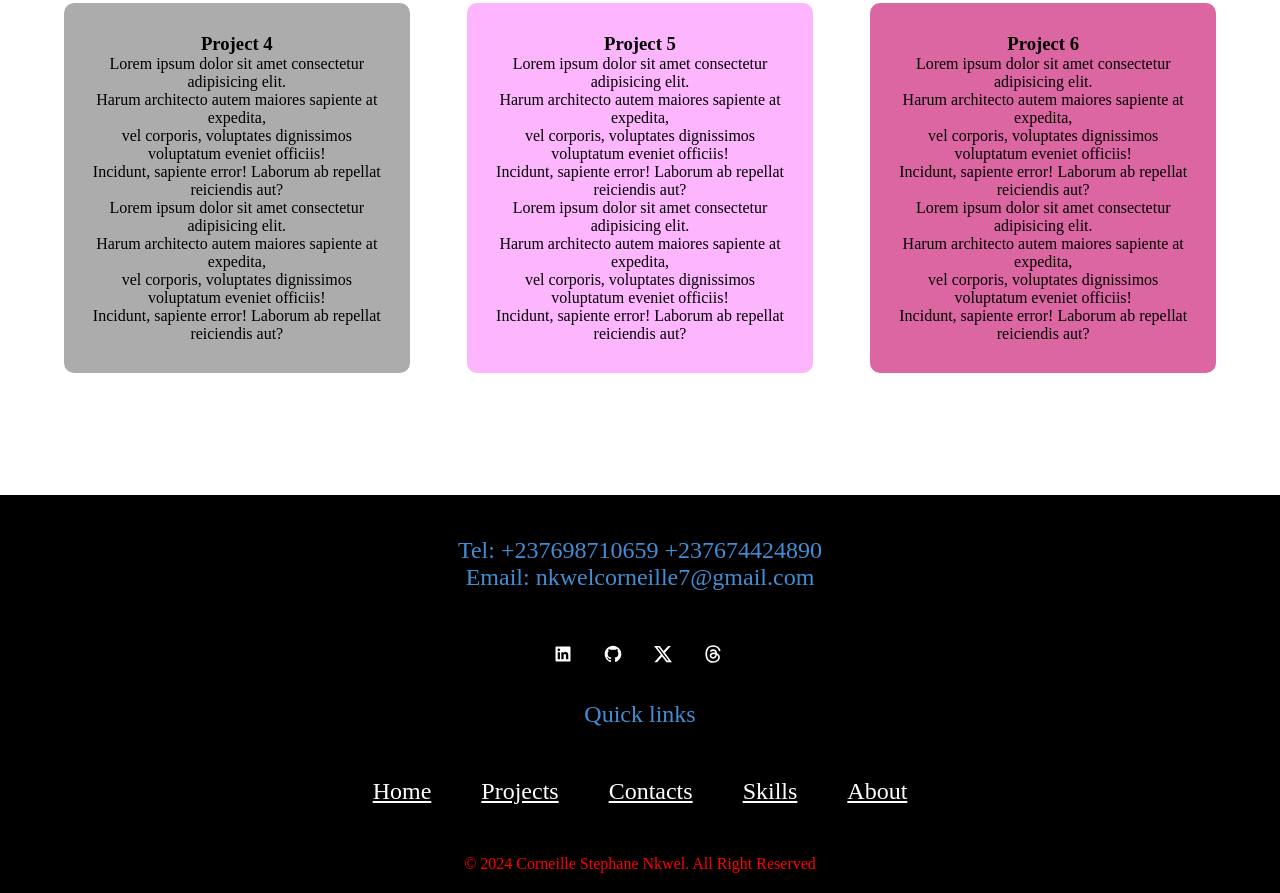
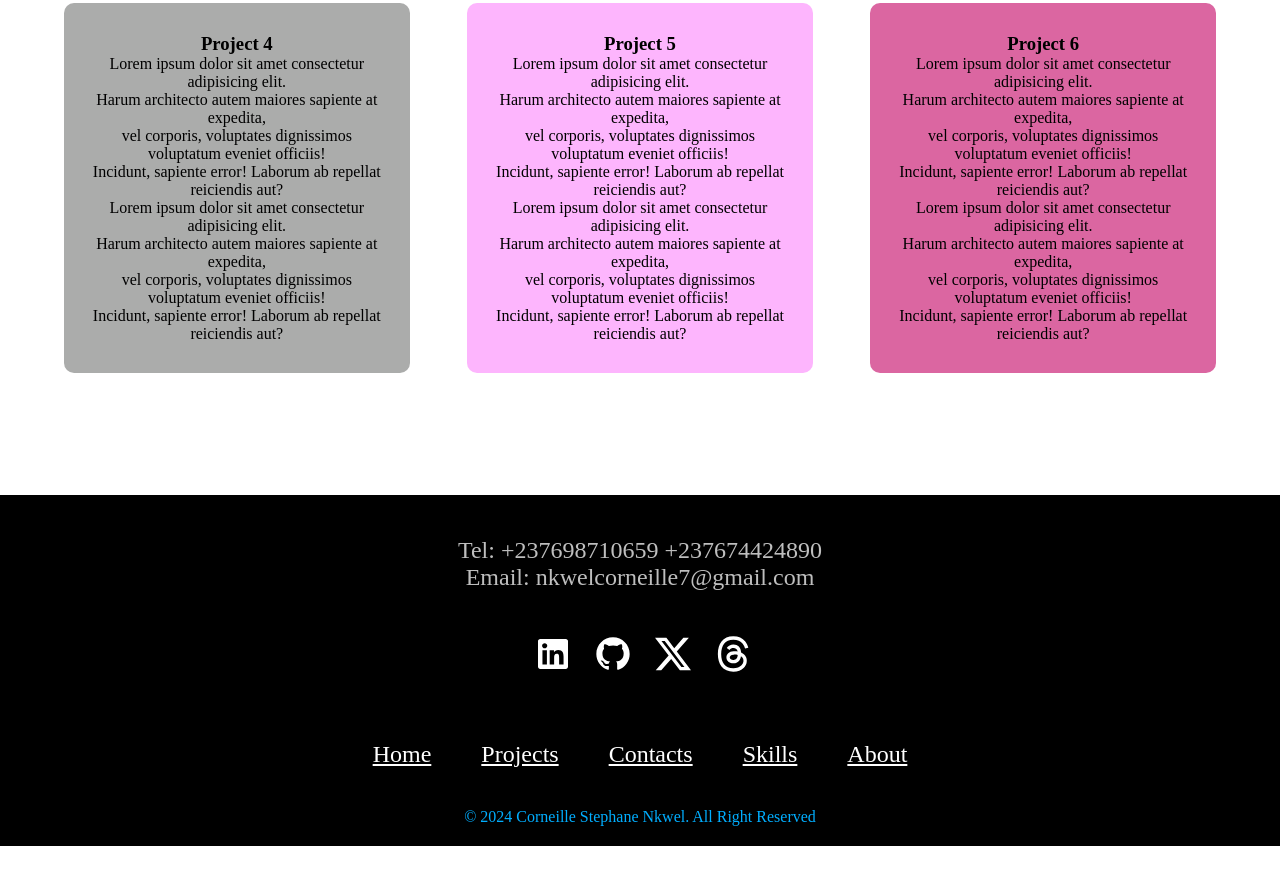
Before and after one commit to the7ven/porfolio_2, a plain HTML site: page index.html in a window 1280 px wide. Shown: the part 3367-4260 px from the top of the page. After the commit the page ends 4213 px from the top, so only its background shows below. Drawn offline with Linux system fonts and the light colour scheme; a web font is replaced by a local one.

Commit message:
5th commit

```diff
--- a/index.html
+++ b/index.html
@@ -315,13 +315,13 @@
           <p> Email: nkwelcorneille7@gmail.com</p>
 
             <ul class="social_icon">
-              <li><a href="https://www.linkedin.com/in/corneille-stephane-nkwel-nkwel-b11971295/"><img src="images/linkedin-box-fill white.svg" alt="" width="20"></a></li>
-              <li><a href=" https://github.com/the7ven "><img src="images/github-fill white.svg" alt="" width="20"></a></li>
-              <li><a href="https://x.com/CorneilleNkwel "><img src="images/twitter-x-fill white.svg" alt="" width="20"></a></li>
-              <li> <a href=""><img src="images/threads-line white.svg"  width="20px" ></a></li>
+              <li><a href="https://www.linkedin.com/in/corneille-stephane-nkwel-nkwel-b11971295/"><img src="images/linkedin-box-fill white.svg" alt="" width="40"></a></li>
+              <li><a href=" https://github.com/the7ven "><img src="images/github-fill white.svg" alt="" width="40"></a></li>
+              <li><a href="https://x.com/CorneilleNkwel "><img src="images/twitter-x-fill white.svg" alt="" width="40"></a></li>
+              <li> <a href=""><img src="images/threads-line white.svg"  width="40px" ></a></li>
             </ul>
 
-            <p>Quick links</p>
+
             <div class="menu">
             <ul class="footer-links">
               <li><a href="#home">Home</a></li>
--- a/mediaqueries.css
+++ b/mediaqueries.css
@@ -96,4 +96,8 @@
         align-items: center;
     }
 
+    footer{
+        flex-direction: column;
+    }
+
 }
--- a/style.css
+++ b/style.css
@@ -723,7 +723,7 @@ footer .menu ul {
     display: flex;
     justify-content: center;
     align-items: center;
-    margin: 10px 0;
+
     flex-wrap: wrap;
     color: #ffffff;
     padding: 20px;
@@ -745,7 +745,7 @@ footer .social_icon  li a {
     display: inline-block;
     transition: 0.5s;
     margin-top: 20px;
-    width: 30px;
+    width: 40px;
 
 
 
@@ -769,14 +769,14 @@ footer .menu ul li a {
 
 footer p {
     font-size: 1.5em;
-    color: #418ed6;
+    color: #bebebe;
 }
 
 .bottom {
     margin-top: 20px;
     bottom: 30px;
     font-size: 1em;
-    color: red;
+    color: rgb(0, 174, 255);
 }
 
 
```
